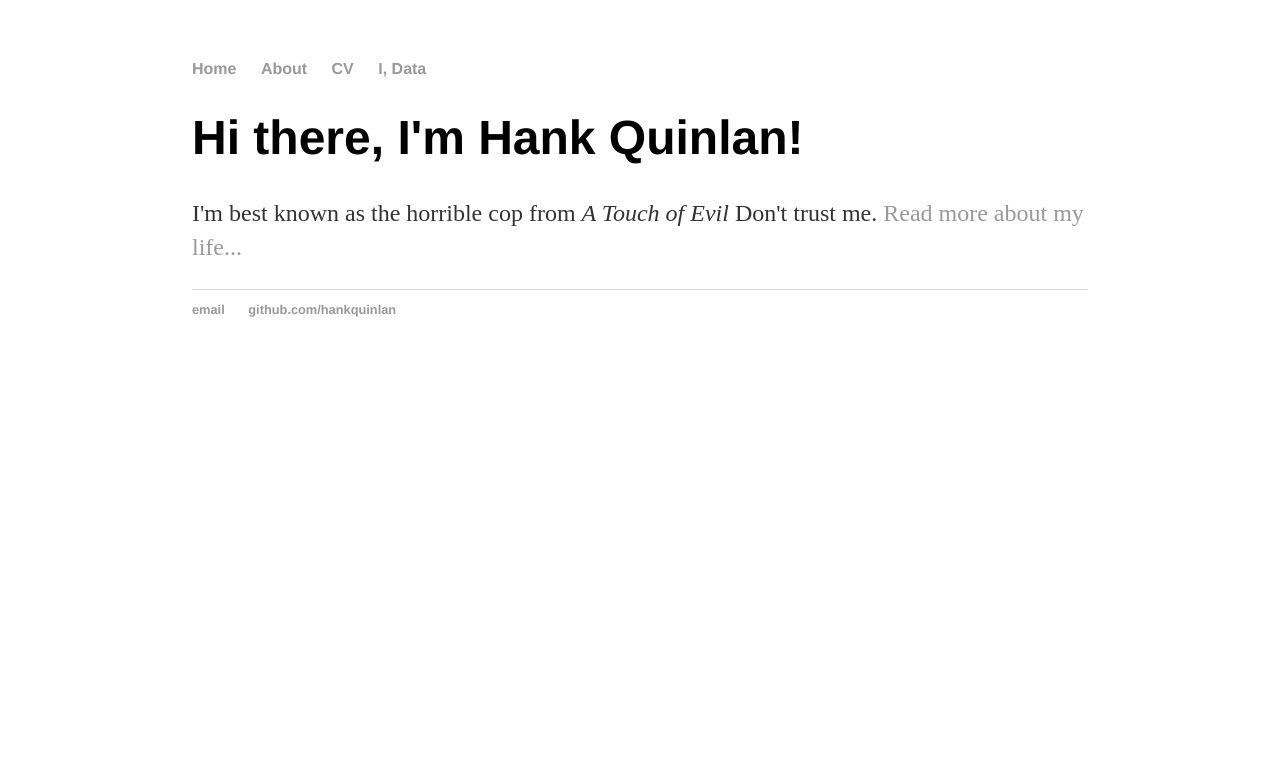
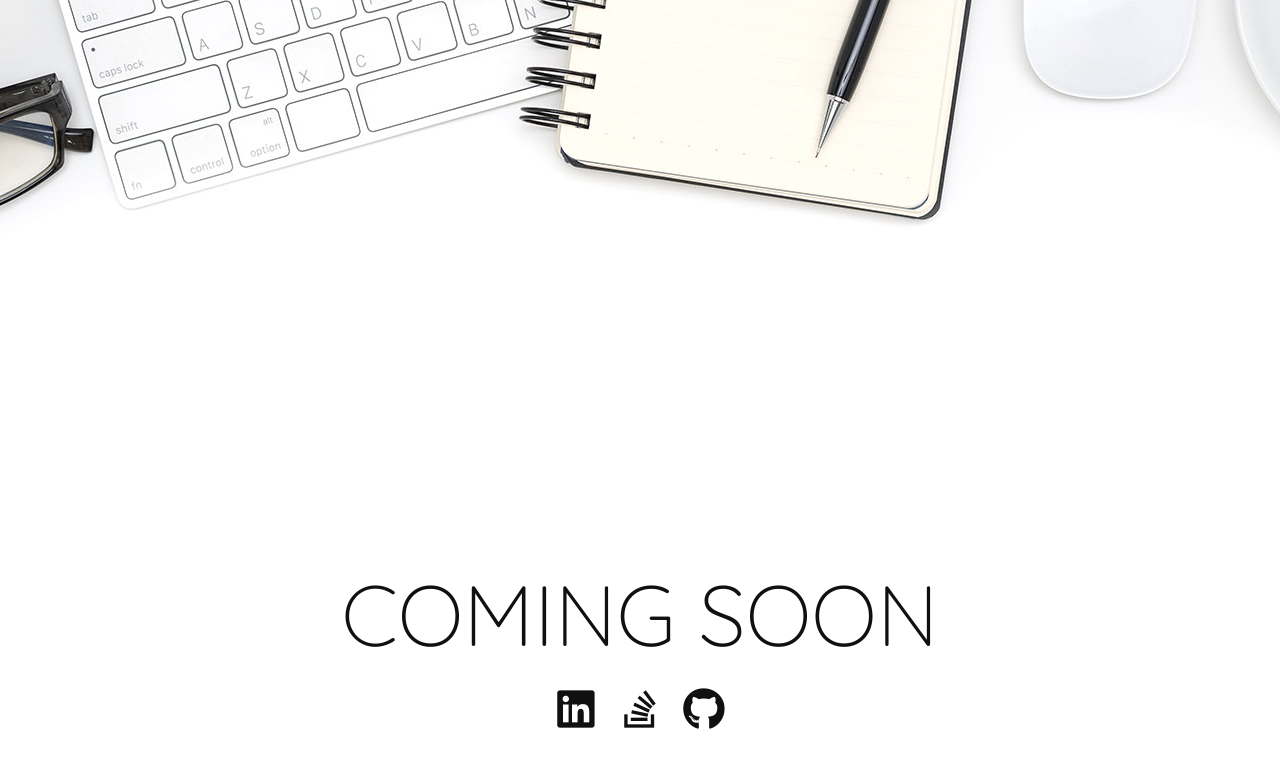
Before and after one commit to mrduhart/mrduhart.github.i, a Jekyll site: the page built from index.html, in a window 1280 px wide. Shown: the top 768 px of the page. Built offline with Jekyll 4.4.1, drawn with Linux system fonts in a browser that asks for light colours; nearby versions of some CDN libraries.

Commit message:
Finished coming soon layout.

```diff
--- /dev/null
+++ b/_layouts/coming-soon.html
@@ -0,0 +1,83 @@
+<!DOCTYPE html>
+<html lang="en-US">
+
+<head>
+  <meta charset="utf-8">
+  <meta name="viewport" content="width=device-width, initial-scale=1.0, maximum-scale=1.0">
+
+  <title>{{ page.title }}</title>
+  <link  rel="stylesheet" href="https://fonts.googleapis.com/css?family=Quicksand:300,400">
+  <link rel="stylesheet" href="https://use.fontawesome.com/releases/v5.2.0/css/all.css" integrity="sha384-hWVjflwFxL6sNzntih27bfxkr27PmbbK/iSvJ+a4+0owXq79v+lsFkW54bOGbiDQ" crossorigin="anonymous">
+
+  <style>
+    * {
+      margin: 0;
+      padding: 0;
+      box-sizing: border-box;
+    }
+
+    html, body {
+      height: 100%;
+      font-family: 'Quicksand', sans-serif;
+      font-size: 16pt;
+    }
+    #page-wrapper {
+      position: relative;
+      overflow: hidden;
+      width: 100%;
+      top: 0;
+      left: 0;
+      background: #f2f2f2 url(assets/imgs/desk.jpg) no-repeat center;
+      background-size: cover;
+      height: 100%;
+      width: 100%;
+    }
+    header {
+      width: 100%;
+      text-align: center;
+      position: relative;
+      top: 50%;
+      padding: 1em;
+      color: #101010;
+    }
+    h1 {
+      font-size: 3em;
+      font-weight: 300;
+    }
+    .social {
+      display: flex;
+      justify-content: center;
+    }
+    .social-item {
+      color: #101010;
+      font-size: 2em;
+      line-height: 2em;
+      width: 1.5em;
+      height: 2em;
+      text-align: center;
+    }
+    @media only screen and (min-width: 640px) {
+      header {
+        top: 60%;
+      }
+      h1 {
+        font-size: 4em;
+      }
+    }
+  </style>
+</head>
+
+<body>
+  <div id="page-wrapper">
+    <header>
+      <h1>COMING SOON</h1>
+      <div class="social">
+        <a class="social-item" target="_blank" href="https://www.linkedin.com/in/bronson-duhart"><i class="fab fa-linkedin"></i></a>
+        <a class="social-item" target="_blank" href="https://stackoverflow.com/u/4281529"><i class="fab   fa-stack-overflow"></i></a>
+        <a class="social-item" target="_blank" href="https://github.com/mrduhart/"><i class="fab   fa-github"></i></a>
+      </div>
+    </header>
+  </div>
+</body>
+
+</html>
--- a/index.html
+++ b/index.html
@@ -1,8 +1,4 @@
 ---
-layout: default
-title: Hank Quinlan, Horrible Cop
+layout: coming-soon
+title: Bronson Duhart
 ---
-<div class="blurb">
-    <h1>Hi there, I'm Hank Quinlan!</h1>
-    <p>I'm best known as the horrible cop from <em>A Touch of Evil</em> Don't trust me. <a href="/about">Read more about my life...</a></p>
-</div><!-- /.blurb -->
```
Also changed, not shown: _designs/assets/css/main.css (deleted, +0 -237 lines), _designs/note.html (deleted, +0 -74 lines), assets/js/main.js (added, +53 -0 lines), assets/css/main.css (renamed from css/main.css), assets/imgs/desk.jpg (added).
